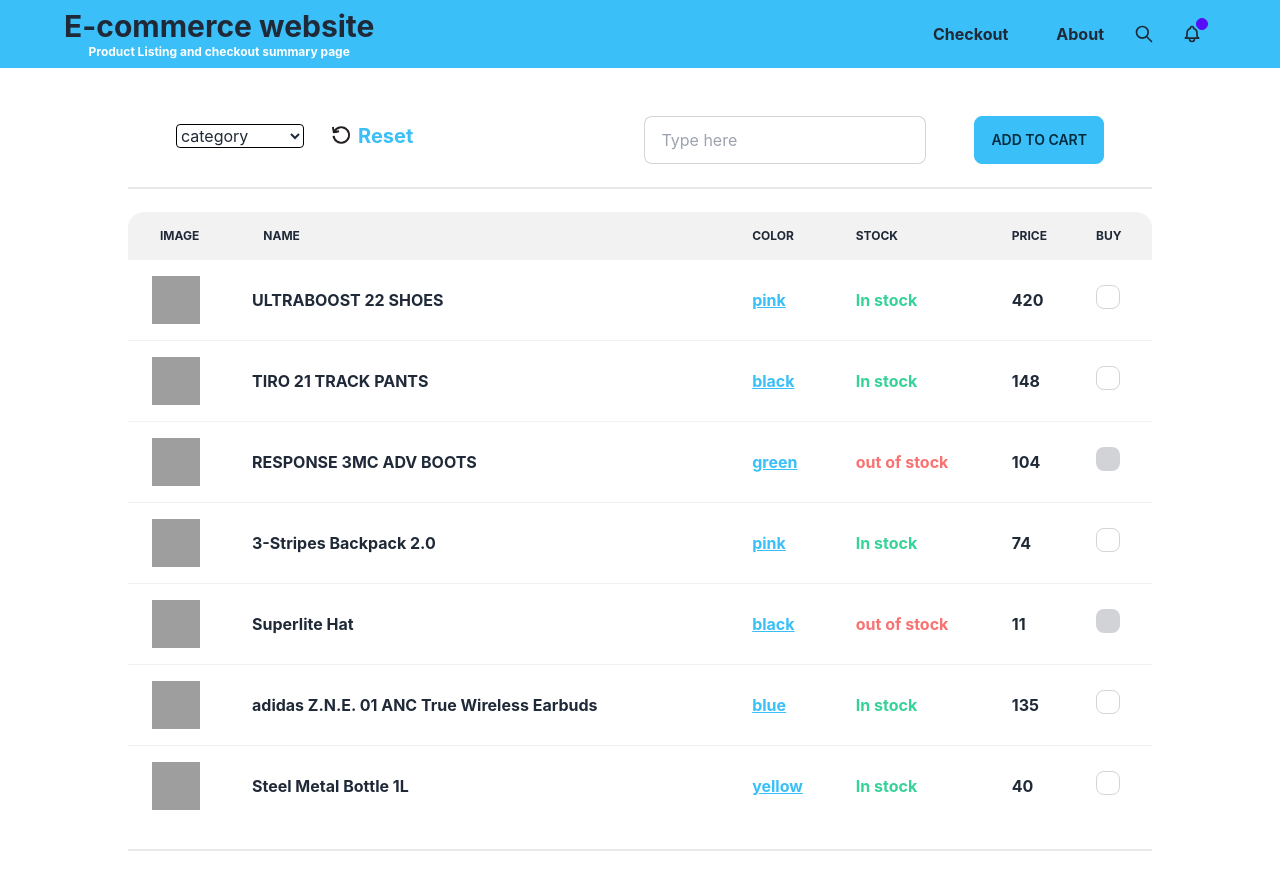
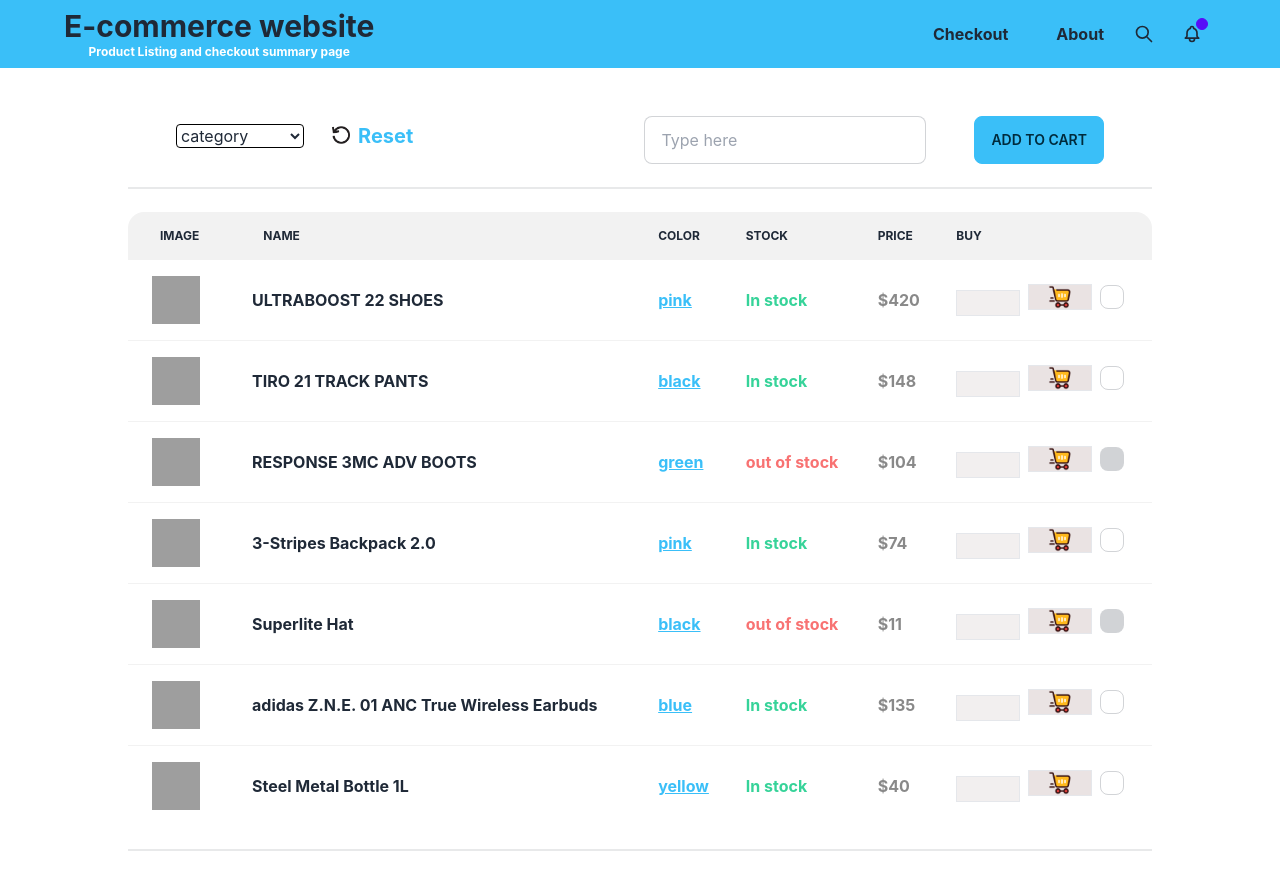
Before and after one commit to MD-Jubayer-Khan/product-listing-assignment, a React (Create React App) app: page / in a window 1280 px wide. Built offline with nearby package versions, Linux system fonts and the light colour scheme; grey boxes are pictures that could not be loaded.

Commit message:
implement search event

```diff
--- a/src/Page/ProductList/Product.js
+++ b/src/Page/ProductList/Product.js
@@ -1,4 +1,5 @@
 import React from 'react';
+import cart from './shopping-cart.png'
 
 const Product = ({product}) => {
     const {name, color, stock, price, img} = product;
@@ -21,10 +22,12 @@
                 <th>
                  { stock === 'In stock' ?  <p className='text-success'>{stock}</p> :  <p className='text-error'>{stock}</p>}
                 </th>
-                <th>{price}</th>
-                <th>
+                <th className='text-[#898989]'>${price}</th>
+                <th className='ml-20'>
+                  <input className='w-16 border bg-[#f2efef]' type="number" />
+                  <button className='w-16 border ml-2 bg-[#eae3e3]'> <img className='w-6 mx-auto' src={cart}  alt=""/>  </button>
                   <label>
-                    {stock === 'In stock' ? <input type="checkbox" className="checkbox" /> : <input type="checkbox" className="checkbox" disabled/>}
+                    {stock === 'In stock' ? <input type="checkbox" className="checkbox ml-2" /> : <input type="checkbox" className="checkbox ml-2" disabled/>}
 
                   </label>
                 </th>
--- a/src/Page/ProductList/Products.js
+++ b/src/Page/ProductList/Products.js
@@ -7,7 +7,11 @@
     const [products, setProducts] = useState([])
     const [category, setCategory] = useState([])
 
-
+    const loadProducts = () => {
+      const allProduct = category
+      console.log(allProduct);
+      setProducts(allProduct)
+    }
     useEffect(()=>{
       fetch('products.json')
       .then(res => res.json())
@@ -24,20 +28,26 @@
             setProducts(match)
       }
       else{
-                 setProducts(products)
+             loadProducts()
       }
 
     }
 
     const handleFilterClr = () =>{
-            setCategory([])
-            window.location.reload(true)
+           loadProducts()
 
 
     };
 
     const handleSearch = (e) => {
-      console.log(e.target.value);
+      console.log();
+      if(e.target.value){
+        const match = products.filter(p => p.name.includes(e.target.value));
+        setProducts(match)
+      }
+      else{
+       loadProducts()
+      }
     }
 
     return (
@@ -72,7 +82,7 @@
                 <p className='ml-12'>Name</p>
                 </th>
 
-                <th className='ml- -100px'>color</th>
+                <th>color</th>
                 <th>Stock</th>
                 <th>price</th>
                 <th>Buy</th>
```
Also changed, not shown: src/Page/ProductList/shopping-cart.png (added).
